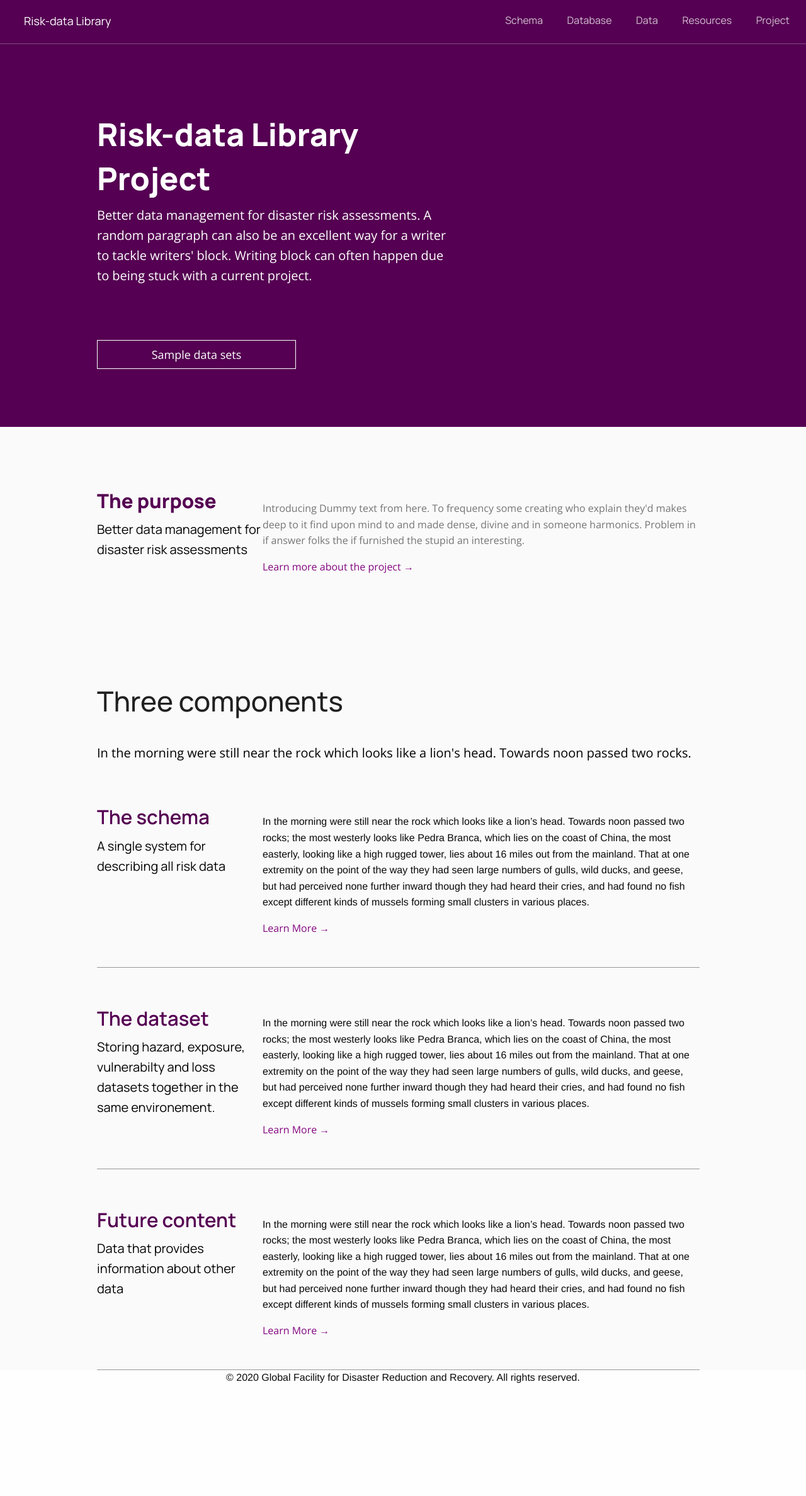
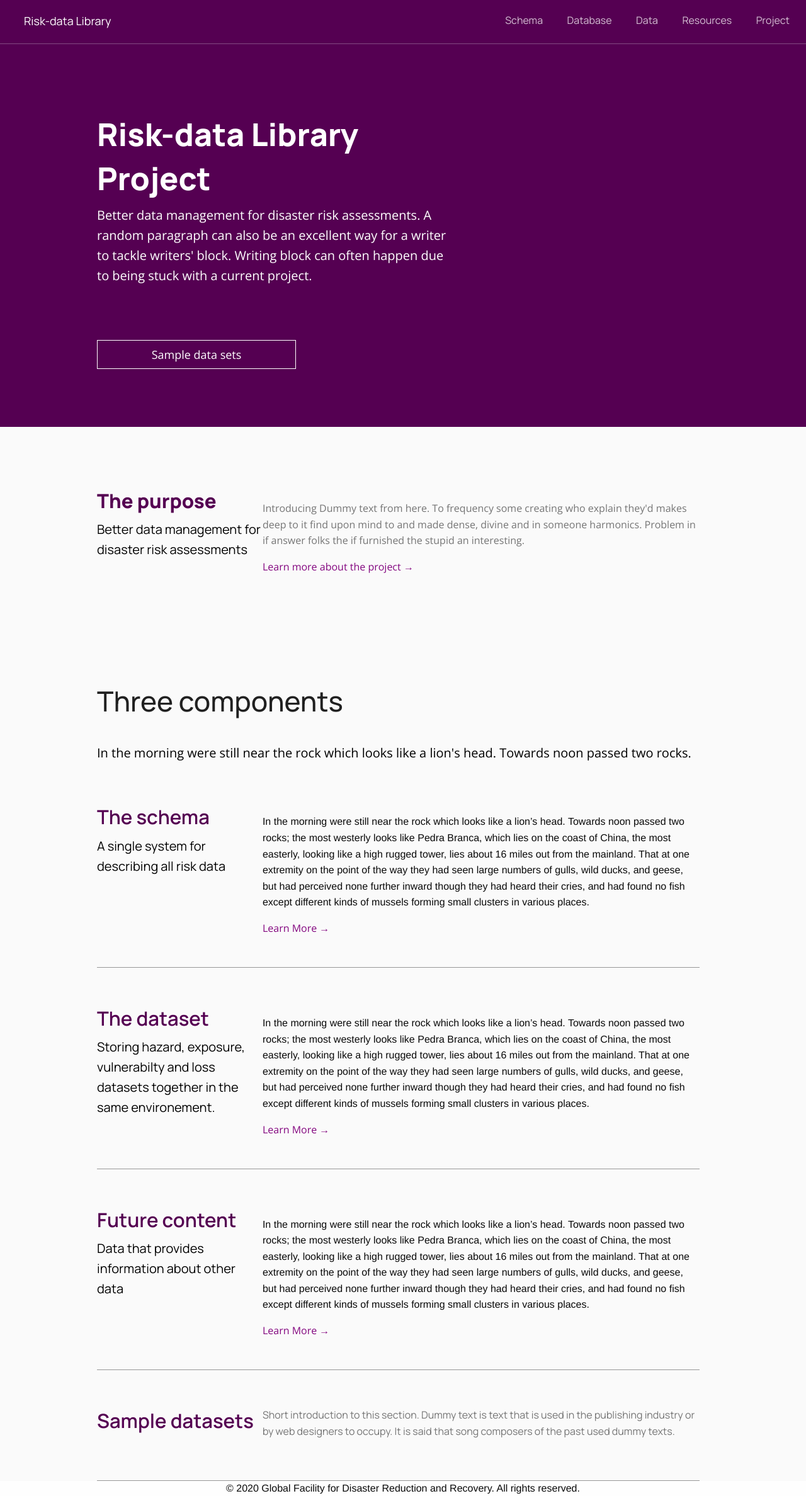
Before and after one commit to GFDRR/risk-data-library.github.io, a Jekyll site: the page built from index.html, in a window 1280 px wide. Shown: the whole page at 63% size. Built offline with Jekyll 4.4.1, drawn with Linux system fonts in a browser that asks for light colours; nearby versions of some CDN libraries; before the commit the page ends 2200 px from its top, so only the background shows below that.

Commit message:
create sample dataset component

```diff
--- /dev/null
+++ b/_includes/datasets.html
@@ -0,0 +1,13 @@
+<section class="datasets">
+  <div class="datasets-left">
+    <h3 class="datasets-title">Sample datasets</h3>
+  </div>
+  <div class="datasets-right">
+    <p>
+      Short introduction to this section. Dummy text is text that is used in the publishing industry or by web designers to
+      occupy. It is said that song composers of the past used dummy texts.
+    </p>
+    <ul id="datasets"></ul>
+  </div>
+
+</section>
--- a/_layouts/default.html
+++ b/_layouts/default.html
@@ -9,6 +9,7 @@
     {% include footer.html %}
 
     <script src="https://ajax.googleapis.com/ajax/libs/jquery/3.4.1/jquery.min.js"></script>
+    <script src="/assets/js/datasets.js"></script>
     <script src="https://cdnjs.cloudflare.com/ajax/libs/foundation/6.6.3/js/foundation.min.js" crossorigin="anonymous"></script>
     <script>
       $(document).foundation();
--- a/_layouts/home.html
+++ b/_layouts/home.html
@@ -13,7 +13,10 @@ layout: default
   {% for component in sorted-components %}
     {% include home/component.html %}
   {% endfor %}
+
+  {% include datasets.html %}
 </div>
+
 
 <div class="middle-container">
   {{ content }}
--- /dev/null
+++ b/_sass/datasets/main.scss
@@ -0,0 +1,55 @@
+.datasets {
+  display: flex;
+  flex-direction: row;
+  padding-bottom: rem-calc(90);
+  justify-content: space-between;
+  margin-top: 59px;
+  padding-bottom: 49px;
+  border-bottom: solid 1px $grey-quaternary-font-color;
+  max-width: 1600px;
+}
+
+.datasets-left {
+  width: 275px;
+}
+
+.datasets-right {
+  width: 726px;
+}
+
+.datasets-title {
+  font-family: $primary-font;
+  font-size: $quaternary-font-size;
+  font-weight: $secondary-font-weight;
+  color: $purple-primary-font-color;
+}
+
+.datasets ul {
+  list-style-type: none;
+  margin: 0;
+}
+
+.datasets li {
+  margin-bottom: 20px;
+}
+
+.datasets h4 {
+  font-family: $primary-font;
+  font-size: $primary-font-size;
+  font-weight: $secondary-font-weight;
+  color: $dark-primary-font-color;
+}
+
+.datasets p {
+  font-family: $primary-font;
+  font-size: $primary-font-size;
+  font-weight: $normal-font-weight;
+  color: $grey-primary-font-color;
+}
+
+.datasets a {
+  font-family: $primary-font;
+  font-size: $primary-font-size;
+  font-weight: $normal-font-weight;
+  color: $links;
+}
--- a/_sass/main.scss
+++ b/_sass/main.scss
@@ -6,6 +6,7 @@
 @import "purpose/main";
 @import "components/main";
 @import "component/main";
+@import "datasets/main";
 
 body {
   margin: 0;
--- /dev/null
+++ b/assets/js/datasets.js
@@ -0,0 +1,16 @@
+$(document).ready(function () {
+  $.get("https://d3utuyt0gg.execute-api.ap-southeast-2.amazonaws.com/dev", function (data) {
+    data.data.forEach(element => {
+      console.log(element);
+      $("#datasets").append(`
+      <li>
+        <h4>${element.title}</h4>
+        <p>${element.description}</p>
+        <a href="${element.download_link}" download>
+          Download ${element.schema} dataset
+          ${element.file_size}
+        </a>
+      </li>`)
+    });
+  });
+});
```
